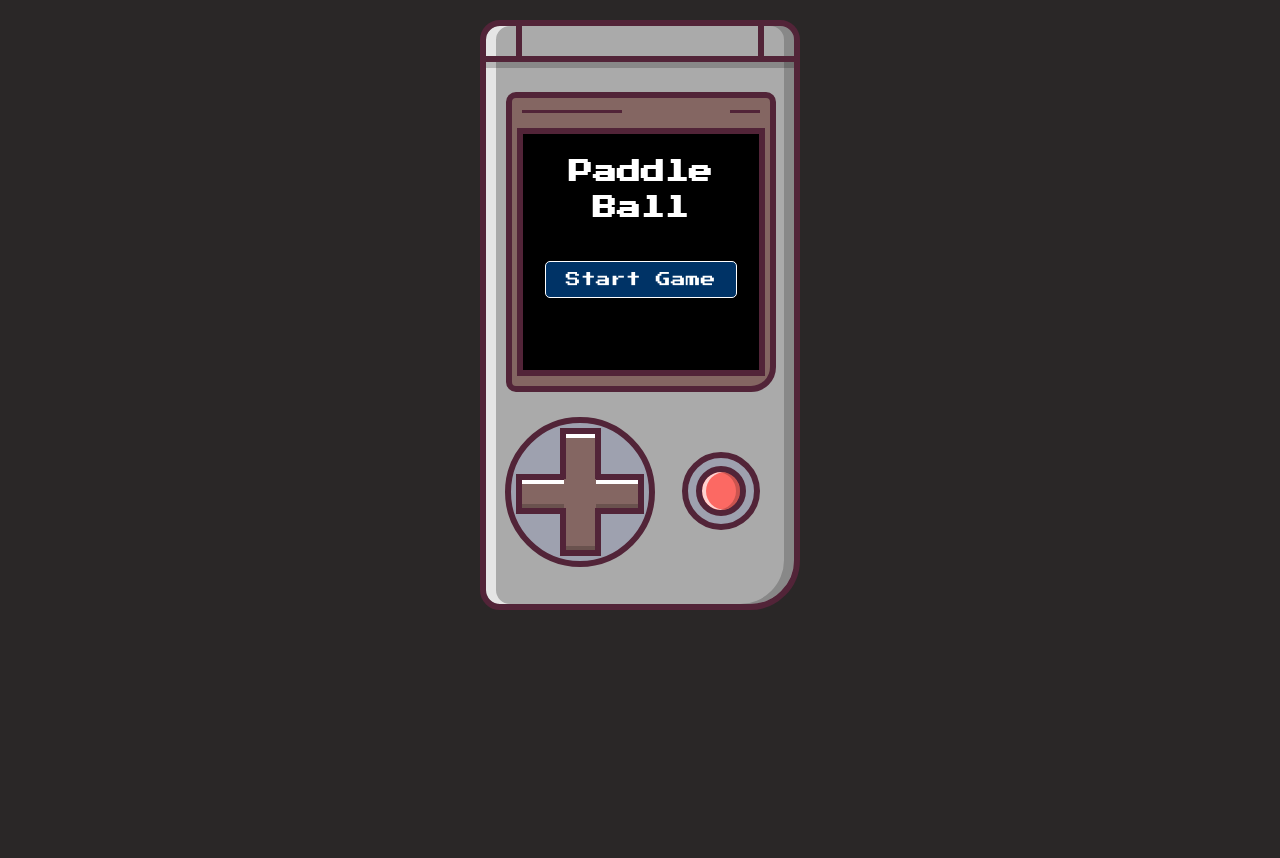
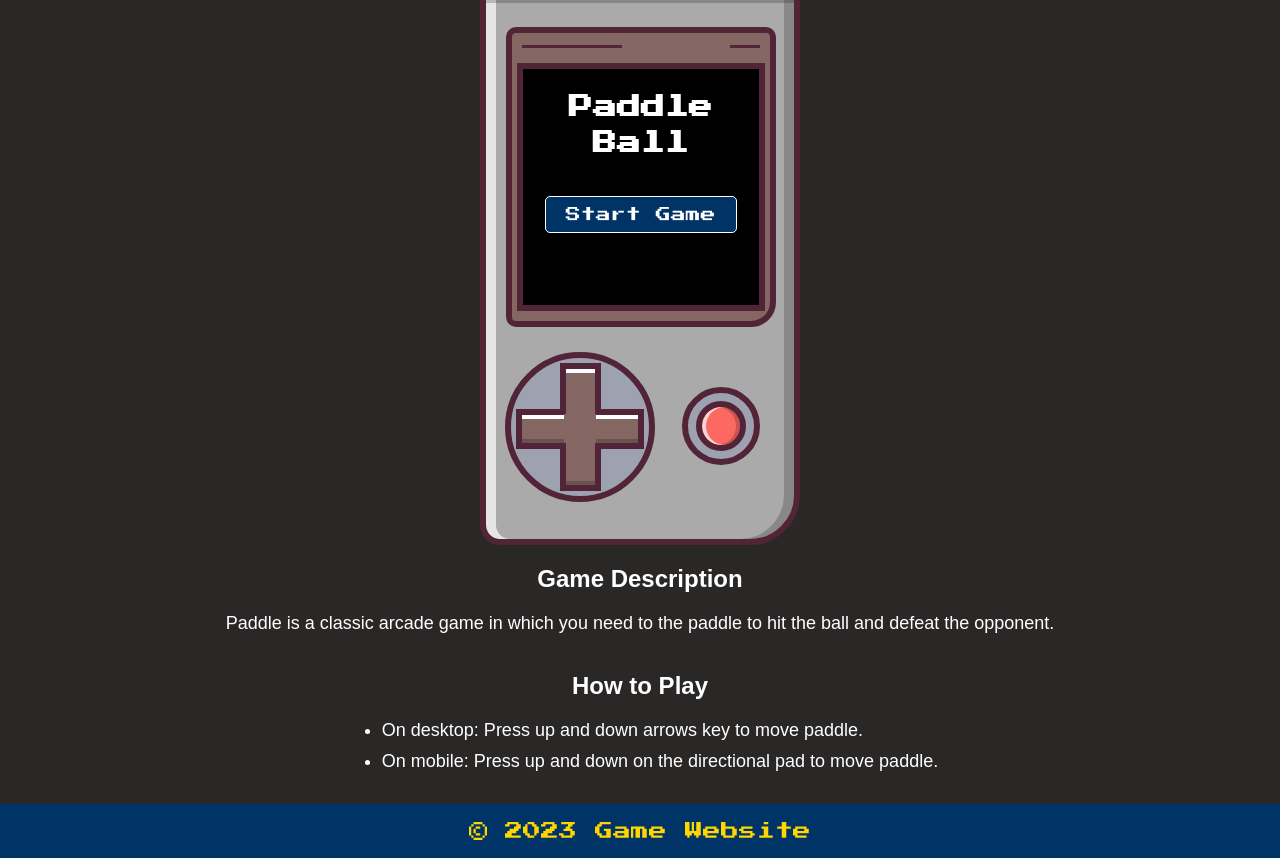
Before and after one commit to JessAye/Robust, a plain HTML site: page Sprint_2_Product/PaddleBall.html in a window 1280 px wide. Shown: the part 159-1017 px from the top of the page. Before the commit the page ends 894 px from the top, so only its background shows below. Drawn offline with Linux system fonts and the light colour scheme.

Commit message:
Update PaddleBall.html

```diff
--- a/Sprint_2_Product/PaddleBall.html
+++ b/Sprint_2_Product/PaddleBall.html
@@ -14,13 +14,14 @@
     <header>
       <h1>Paddle Ball</h1>
     </header>
-    <div class="transition-container">
+    <!--<div class="transition-container">
         <div class="transition-content">
             <img src="Images/paddleball.png" alt="Game 1">
             <div class="game-name">Paddle Ball</div>
             <div class="Back Button"><a href="LandingPage.html" title="Return to landing Page">(Back To Games)</a></div>
         </div>
-    </div>
+    </div>-->
+
     <!-------------------Main------------------>
     <main class="gameboy">
       <div class="gameboy-body">
@@ -52,9 +53,31 @@
               </div>
           </section>
       </div>
+
+      <section class ="description">
+          <h2>Game Description</h2>
+          <p>
+            Paddle is a classic arcade game in which you need to the paddle to hit the ball and defeat the opponent.
+          </p>
+      </section>
+
+      <section class =" instructions">
+          <h2>How to Play</h2>
+          <ul>
+            <li>
+                On desktop: Press up and down arrows key to move paddle.
+            </li>
+            <li>
+                On mobile: Press up and down on the directional pad to move paddle.
+            </li>
+          </ul>
+      </section>
     </main>
 
-
+    <!-------------------Footer------------------>
+    <footer>
+      <p>&copy; 2023 Game Website </p>
+    </footer>
 
     <script src="PaddleBall.js"></script>
   </body>
```
